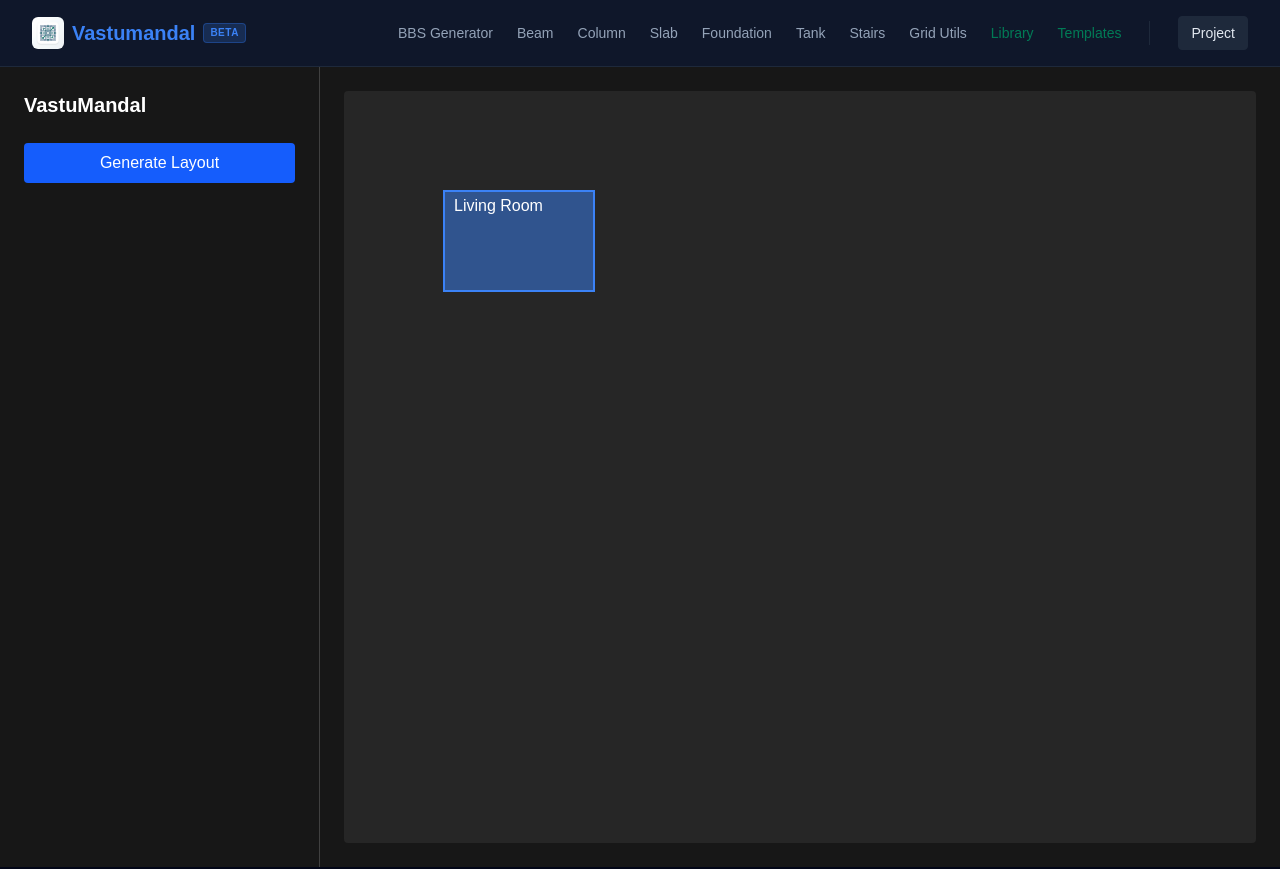
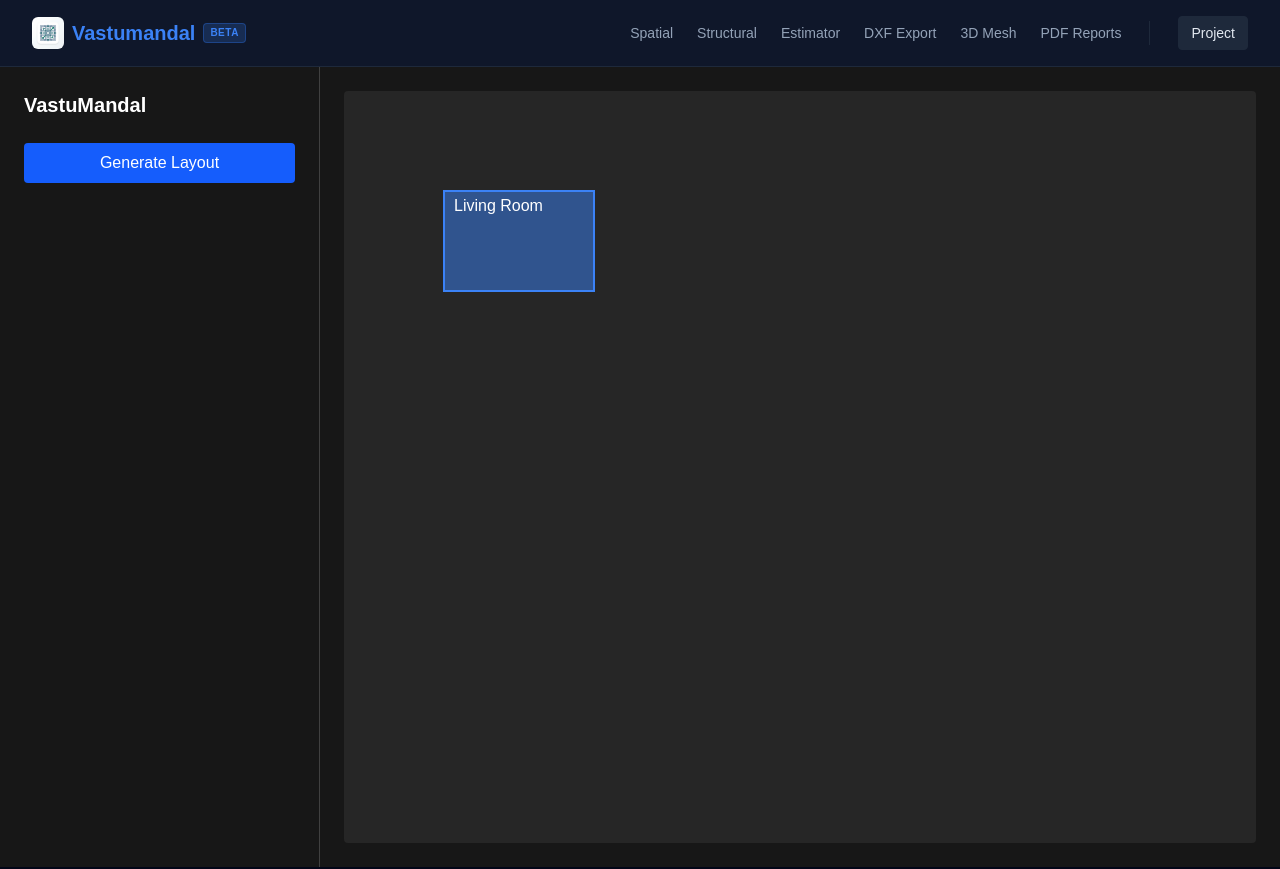
Before and after one commit to rahuldhole/vastumandal, a Next.js app in the folder apps/web/: page /workbench in a window 1280 px wide. Shown: the top 869 px of the page. Built offline with nearby package versions, Linux system fonts and the light colour scheme.

Commit message:
refactor: update navigation links to represent new structural and export feature sets

```diff
--- a/apps/web/src/components/Navbar.tsx
+++ b/apps/web/src/components/Navbar.tsx
@@ -15,18 +15,14 @@ export default function Navbar() {
  const toggleMenu = () => setIsOpen(!isOpen);
  const closeMenu = () => setIsOpen(false);
 
- const navLinks = [
- { href: "/bbs", label: "BBS Generator", isSpecial: false },
- { href: "/beam", label: "Beam", isSpecial: false },
- { href: "/column", label: "Column", isSpecial: false },
- { href: "/slab", label: "Slab", isSpecial: false },
- { href: "/foundation", label: "Foundation", isSpecial: false },
- { href: "/tank", label: "Tank", isSpecial: false },
- { href: "/stairs", label: "Stairs", isSpecial: false },
- { href: "/utilities", label: "Grid Utils", isSpecial: false },
- { href: "/library", label: "Library", isSpecial: false, isBeta: true },
- { href: "/templates", label: "Templates", isSpecial: false, isBeta: true },
- ];
+  const navLinks: { href: string; label: string; isSpecial?: boolean; isBeta?: boolean }[] = [
+  { href: "/spatial", label: "Spatial", isSpecial: false },
+  { href: "/structural", label: "Structural", isSpecial: false },
+  { href: "/estimator", label: "Estimator", isSpecial: false },
+  { href: "/dxf-export", label: "DXF Export", isSpecial: false },
+  { href: "/mesh-export", label: "3D Mesh", isSpecial: false },
+  { href: "/pdf-export", label: "PDF Reports", isSpecial: false },
+  ];
 
  return (
  <header className="bg-card border-b border-border px-4 md:px-8 py-4 sticky top-0 z-50">
```
